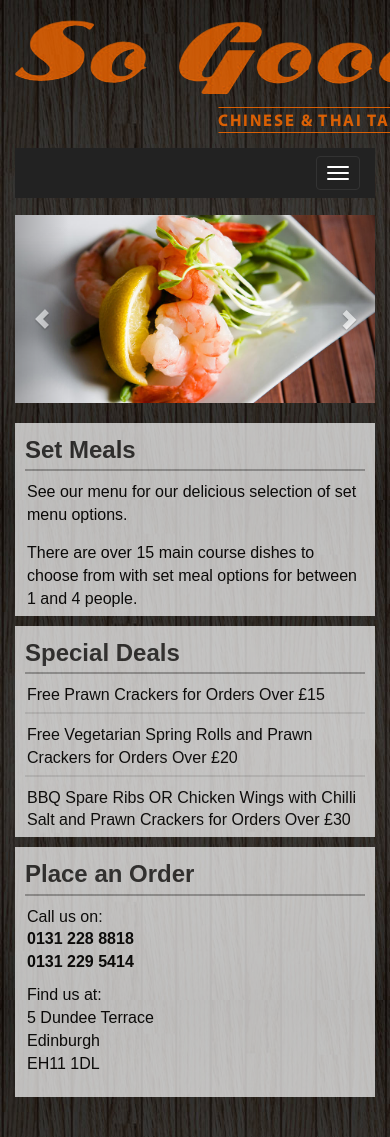
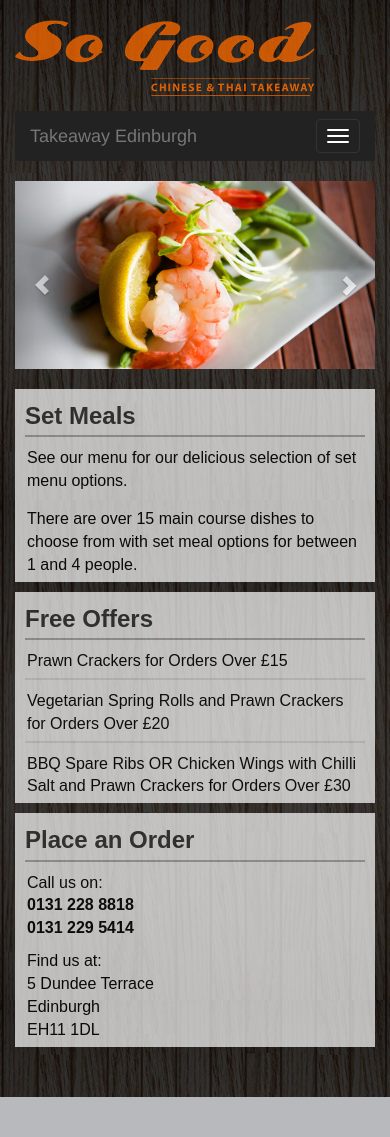
Before and after one commit to squariegoes/so-good, a Flask app: page / in a window 390 px wide; the page is wider, and only the part inside the window is pictured. After the commit the page ends 1097 px from the top of that part, so only its background shows below. Run offline with Flask 2, Linux system fonts and the light colour scheme; some libraries are stand-ins or nearby versions.

Commit message:
mobile enhancements

```diff
--- a/static/css/custom.css
+++ b/static/css/custom.css
@@ -1,11 +1,4 @@
-
 /* for setting max container width */
-/*@media (min-width: 961px) {
-    .container{
-        width:960px;
-    }
-}*/
-
 @media (min-width: 1200px) {
   .container {
     width: 970px;
@@ -58,13 +51,17 @@ div.transbox li
 
 div.nontransbox
 {
+    padding-left:10px;
+    padding-right:10px;
+    padding-bottom:20px;
     background-color: #E8E8E8;
-    padding-bottom:20px;
     font-family: Arial;
+
 }
 div.nontransbox h1
 {
     padding-top:10px;
+    margin-top:0px;
     border-bottom: 1px solid #A0A0A0 ;
     font-weight: bold;
     color: #404040 ;
--- a/templates/home.html
+++ b/templates/home.html
@@ -4,7 +4,7 @@
 {% block top_content %}
 
     <!--<div id="carousel-example-generic" class="carousel slide" style="margin-bottom:0px;width:960px" data-ride="carousel">-->
-    <div id="carousel-example-generic" class="carousel slide" style="margin-bottom:0px" data-ride="carousel">
+    <div id="carousel-example-generic" class="carousel slide" data-ride="carousel">
         <!-- Indicators -->
         <!--<ol class="carousel-indicators">-->
         <!--<li data-target="#carousel-example-generic" data-slide-to="0" class="active"></li>-->
@@ -70,9 +70,9 @@
         </div>
         <div class="col-sm-4">
             <div class="transbox" style="min-height:250px;">
-                <h3>Special Deals</h3>
-                <p class="middle">Free Prawn Crackers for Orders Over £15</p>
-                <p class="middle">Free Vegetarian Spring Rolls and Prawn Crackers for Orders Over £20</p>
+                <h3>Free Offers</h3>
+                <p class="middle">Prawn Crackers for Orders Over £15</p>
+                <p class="middle">Vegetarian Spring Rolls and Prawn Crackers for Orders Over £20</p>
                 <p>BBQ Spare Ribs OR Chicken Wings with Chilli Salt and Prawn Crackers for Orders Over £30</p>
             </div>
         </div>
@@ -101,14 +101,14 @@
         </div>
         <div class="col-sm-4">
             <div class="transbox">
-                <h3>Special Deals</h3>
-                <p class="middle">Free Prawn Crackers for Orders Over £15</p>
-                <p class="middle">Free Vegetarian Spring Rolls and Prawn Crackers for Orders Over £20</p>
+                <h3>Free Offers</h3>
+                <p class="middle">Prawn Crackers for Orders Over £15</p>
+                <p class="middle">Vegetarian Spring Rolls and Prawn Crackers for Orders Over £20</p>
                 <p>BBQ Spare Ribs OR Chicken Wings with Chilli Salt and Prawn Crackers for Orders Over £30</p>
             </div>
         </div>
         <div class="col-sm-4">
-            <div class="transbox" style="min-height:250px;">
+            <div class="transbox">
                 <h3>Place an Order</h3>
                 <p style="padding-bottom:0px;">Call us on:<br>
                     <span style="font-weight:800">0131 228 8818</span><br>
--- a/templates/template.html
+++ b/templates/template.html
@@ -16,8 +16,8 @@
 
 
         <!-- Just for debugging purposes. Don't actually copy these 2 lines! -->
-        <!--[if lt IE 9]><script src="../../assets/js/ie8-responsive-file-warning.js"></script><![endif]-->
-        <script src="js/ie-emulation-modes-warning.js"></script>
+        <!--&lt;!&ndash;[if lt IE 9]><script src="../../assets/js/ie8-responsive-file-warning.js"></script><![endif]&ndash;&gt;-->
+        <!--<script src="js/ie-emulation-modes-warning.js"></script>-->
 
         <!-- IE10 viewport hack for Surface/desktop Windows 8 bug -->
         <script src="js/ie10-viewport-bug-workaround.js"></script>
@@ -80,17 +80,23 @@
     <body>
 
 
-<div class="container">
+        <div class="container" style="margin-bottom:0px">
 
             <div class="row" style="margin-bottom:15px">
-        <div class="col-lg-12">
+                <!--<div class="col-lg-12 visible-xs">-->
+                    <!--<img src="/static/images/logo_sm.png" />-->
+                <!--</div>-->
+                <div class="col-lg-12 visible-xs visible-sm">
+                    <img src="/static/images/logo_sm.png" />
+                </div>
+                <div class="col-lg-12 hidden-xs hidden-sm">
                     <img src="/static/images/logo.png" />
                 </div>
             </div>
 
-        <!-- Static navbar -->
-      <nav class="navbar navbar-default navbar-inverse" style="margin-bottom:17px">
+            <nav class="navbar navbar-default navbar-inverse">
                 <div class="container-fluid">
+
                     <div class="navbar-header">
                         <button type="button" class="navbar-toggle collapsed" data-toggle="collapse" data-target="#navbar" aria-expanded="false" aria-controls="navbar">
                             <span class="sr-only">Toggle navigation</span>
@@ -98,34 +104,33 @@
                             <span class="icon-bar"></span>
                             <span class="icon-bar"></span>
                         </button>
+                        <a class="navbar-brand visible-xs" href="/">Takeaway Edinburgh</a>
                     </div>
+
+
                     <div id="navbar" class="navbar-collapse collapse">
                         <ul class="nav navbar-nav">
                             <li {% if request.path == '/' %}class="active"{% endif %}><a href="/">Home</a></li>
-                <li><a href="#" style="color:#777;">|</a></li>
+                            <!--<li><a href="#" style="color:#777;">|</a></li>-->
                             <li {% if request.path == '/menu' %}class="active"{% endif %}><a href="/menu">Menu</a></li>
-                <li><a href="#" style="color:#777;">|</a></li>
+                            <!--<li><a href="#" style="color:#777;">|</a></li>-->
                             <li {% if request.path == '/contact' %}class="active"{% endif %}><a href="/contact">Contact Us</a></li>
                         </ul>
                     </div>
+
                 </div>
             </nav>
 
-
-
-
+        </div>
 
 
         <!--<div class="container" style="margin-top:70px">-->
+        <div class="container">
             {% block top_content %}
             {% endblock %}
 
             {% block content %}
             {% endblock %}
-        <!--</div>-->
-
-
-
         </div>
 
 
@@ -134,9 +139,7 @@
         <!-- Placed at the end of the document so the pages load faster -->
         <!--<script src="js/jquery.min.js"></script>-->
         <script src="http://ajax.googleapis.com/ajax/libs/jquery/1.10.1/jquery.min.js"></script>
-
         <script src="../static/js/bootstrap.min.js"></script>
-
         <script src="../static/js/jquery.colorbox-min.js"></script>
     </body>
 </html>
```
Also changed, not shown: templates/contact.html (+3 -5 lines), templates/menu.html (+6 -6 lines), static/images/logo_sm.png (added), static/images/logo_xs.png (added), 2 other files. Lines whose indentation alone changed are shown as unchanged.
